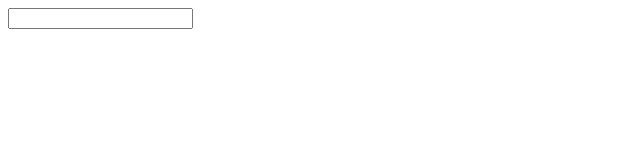
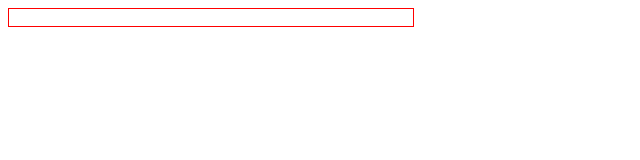
Before and after one commit to irenekyc/playground, a plain HTML site: page index.html in a window 1280 px wide. Shown: the whole page, without its empty margins (0-640 px from the left). Drawn offline with Linux system fonts and the light colour scheme.

Commit message:
add scable to no

```diff
--- a/index.html
+++ b/index.html
@@ -4,11 +4,19 @@
     <meta charset="UTF-8" />
     <meta
       name="viewport"
-      content="width=device-width, initial-scale=1, minimum-scale=1, maximum-scale=1"
+      content="width=device-width, initial-scale=1, minimum-scale=1, maximum-scale=1, user-scalable=0
+    "
     />
     <title>Document</title>
   </head>
+
   <body>
-    <input type="text" />
+    <style>
+      .red {
+        border: 1px solid red;
+        width: 400px;
+      }
+    </style>
+    <input type="text" class="red" />
   </body>
 </html>
```
